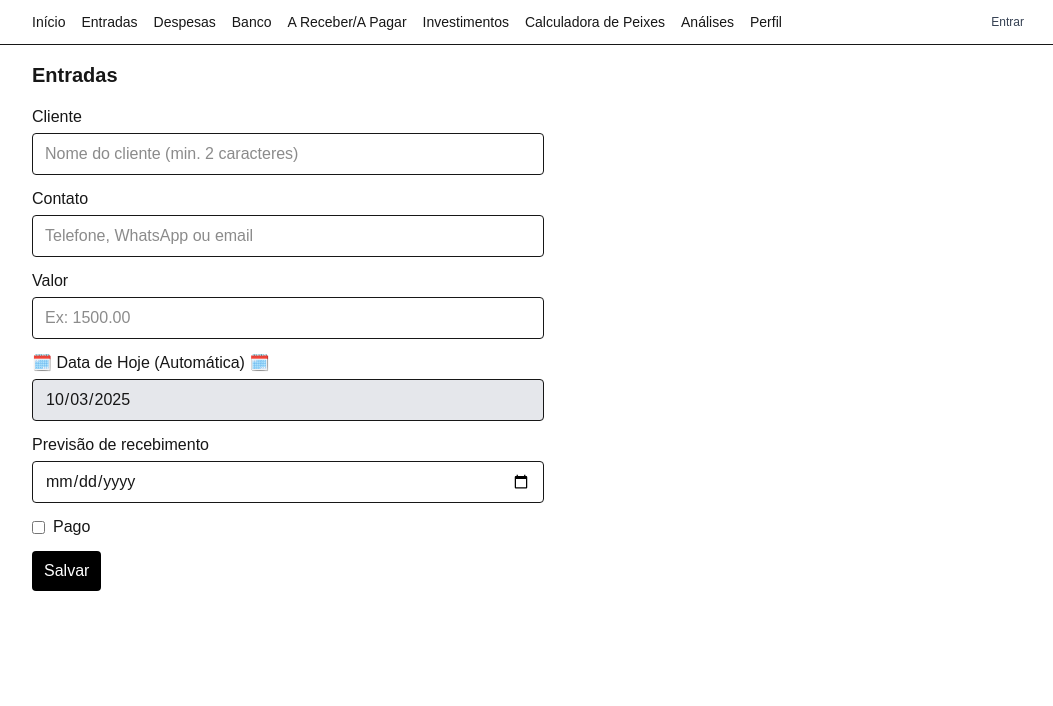
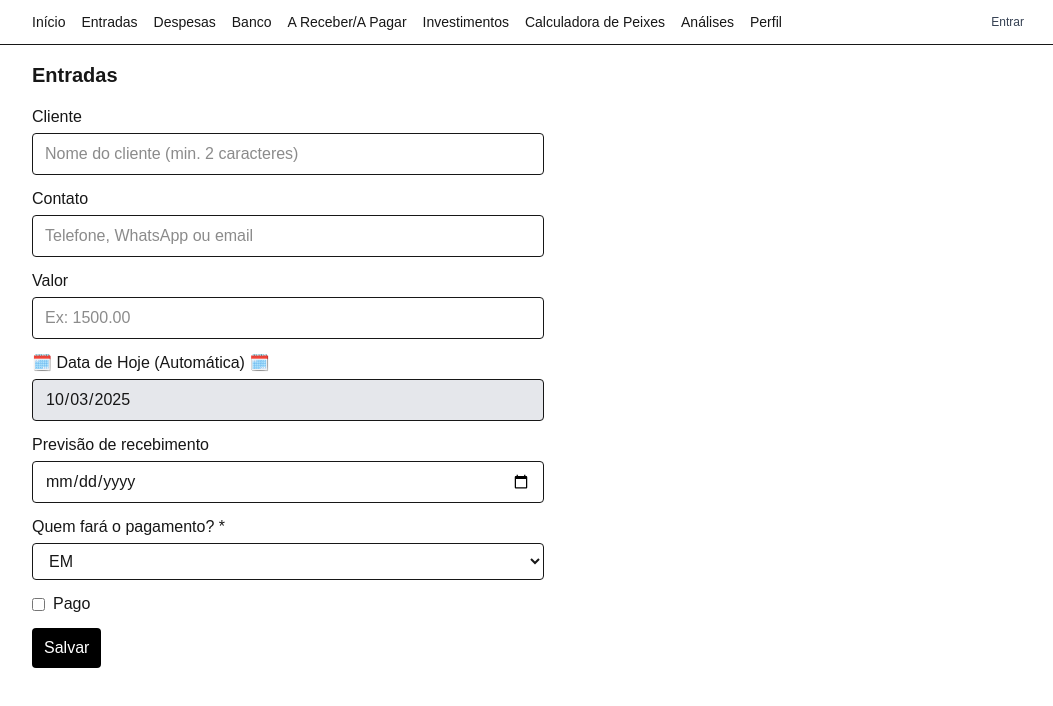
Before and after one commit to PFH85/pretinha-pesca, a Next.js app: page /entradas in a window 1280 px wide. Shown: the top 706 px of the page, without its empty margins (112-1165 px from the left). Built offline with nearby package versions, Linux system fonts and the light colour scheme; no server answers.

Commit message:
📋 Fix: Campo Pagador sempre visível e pré-preenchido com EM

```diff
--- a/src/app/entradas/page.tsx
+++ b/src/app/entradas/page.tsx
@@ -9,7 +9,7 @@ export default function EntradasPage() {
   const [valor, setValor] = useState<number | ''>('');
   const [previsao, setPrevisao] = useState<string>('');
   const [pago, setPago] = useState(false);
-  const [pagador, setPagador] = useState('');
+  const [pagador, setPagador] = useState('EM');
   const [cliente, setCliente] = useState('');
   const [contato, setContato] = useState('');
   const [status, setStatus] = useState<string | null>(null);
@@ -50,11 +50,7 @@ export default function EntradasPage() {
       }
     }
 
-    // Validar se pagador foi selecionado quando pago = true
-    if (pago && !pagador) {
-      setStatus('⚠️ Selecione quem fez o pagamento quando marcar como pago.');
-      return;
-    }
+    // Pagador sempre preenchido (pré-definido como EM)
 
     // 🔒 VALIDAÇÃO CRÍTICA: Só pode marcar "Pago" se previsão = hoje
     if (pago && previsao) {
@@ -113,7 +109,7 @@ export default function EntradasPage() {
     setValor('');
     setPrevisao('');
     setPago(false);
-    setPagador('');
+    setPagador('EM');
     setCliente('');
     setContato('');
   }
@@ -174,27 +170,25 @@ export default function EntradasPage() {
             <span>Previsão de recebimento</span>
             <input type="date" value={previsao} onChange={(e) => setPrevisao(e.target.value)} className="border rounded px-3 py-2" />
           </label>
-          <label className="inline-flex items-center gap-2">
-            <input type="checkbox" checked={pago} onChange={(e) => setPago(e.target.checked)} />
-            <span>Pago</span>
-          </label>
 
-          {pago && (
           <label className="grid gap-1">
-              <span>Quem fez o pagamento? *</span>
+            <span>Quem fará o pagamento? *</span>
             <select
               value={pagador}
               onChange={(e) => setPagador(e.target.value)}
               className="border rounded px-3 py-2"
               required
             >
-                <option value="">Selecione...</option>
+              <option value="EM">EM</option>
               <option value="PH">PH</option>
-                <option value="EM">EM</option>
               <option value="DICO">DICO</option>
             </select>
           </label>
-          )}
+
+          <label className="inline-flex items-center gap-2">
+            <input type="checkbox" checked={pago} onChange={(e) => setPago(e.target.checked)} />
+            <span>Pago</span>
+          </label>
 
           <button className="bg-black text-white rounded px-3 py-2 w-fit">Salvar</button>
           {status && <p className="text-sm">{status}</p>}
```
Lines whose indentation alone changed are shown as unchanged.
